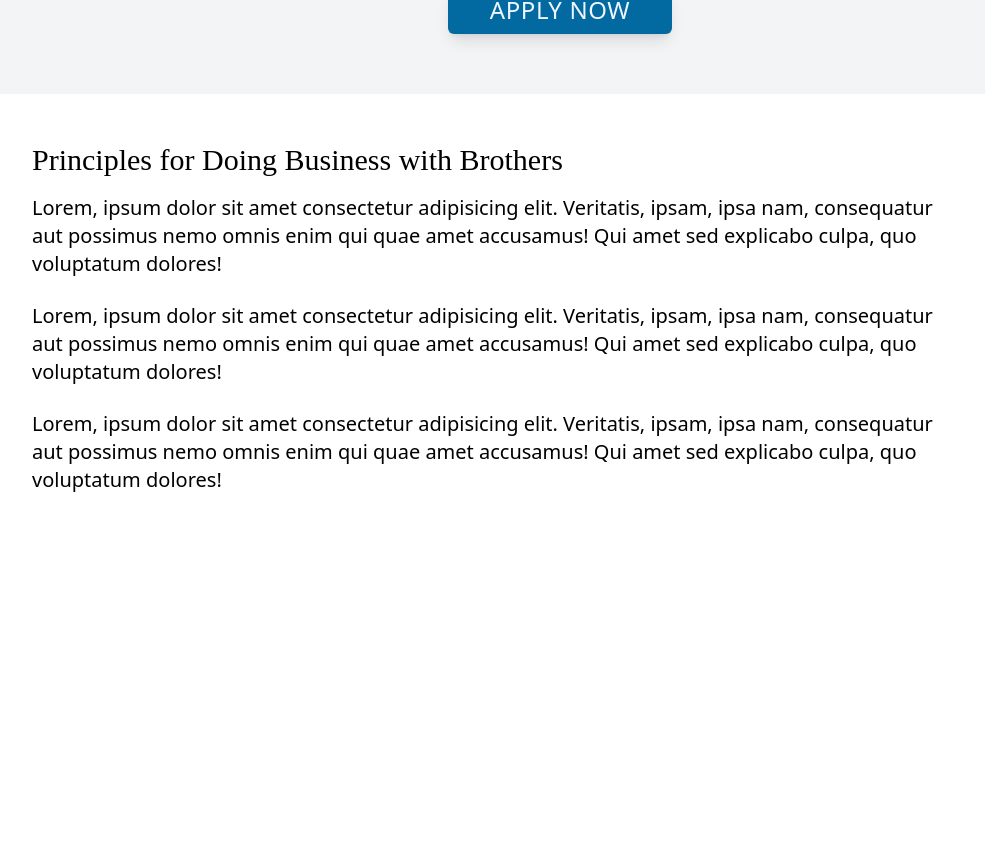
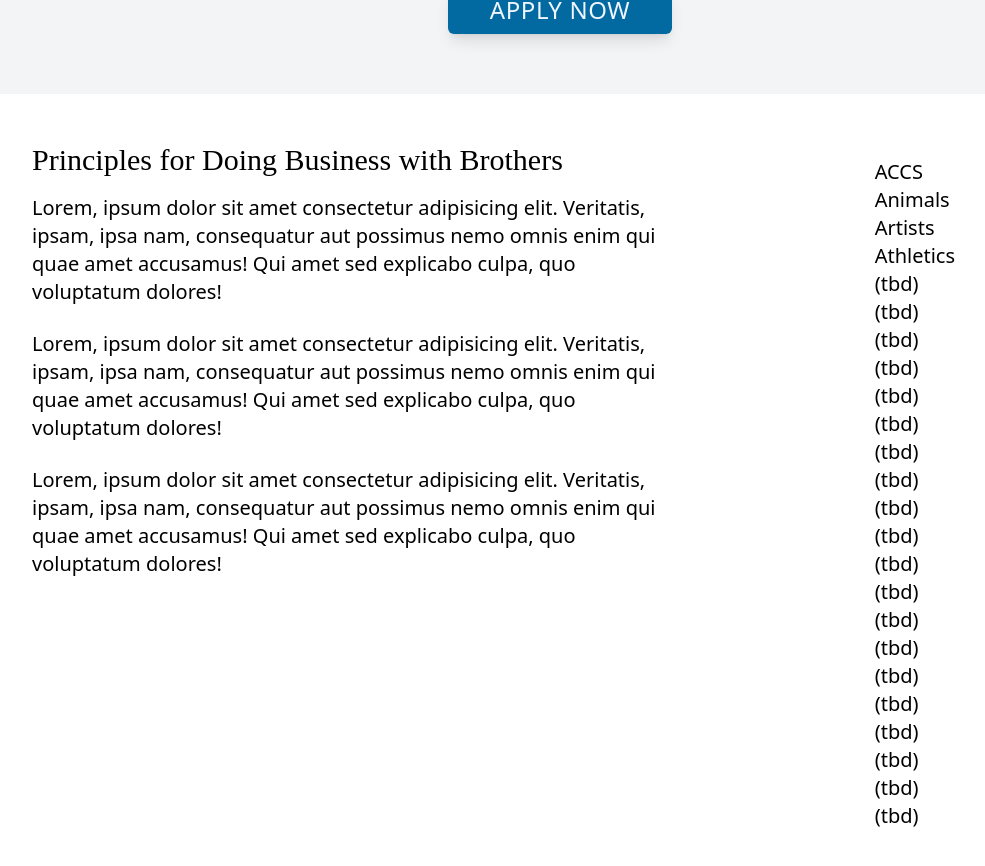
Before and after one commit to gdickison/PalouseFreeMarket, a Next.js app: page / in a window 1280 px wide. Shown: the part 596-1462 px from the top of the page, without its empty margins (80-1065 px from the left). Before the commit the page ends 1122 px from the top, so only its background shows below. Built offline with nearby package versions, Linux system fonts and the light colour scheme; a web font is replaced by a local one.

Commit message:
Add business listing sidebar

```diff
--- a/pages/index.js
+++ b/pages/index.js
@@ -29,7 +29,7 @@ const HomePage = () => {
                 <button type="submit" className="h-12 w-56 px-6 my-4 rounded-md shadow-lg bg-sky-700 text-blue-50 text-2xl uppercase tracking-wide">Apply Now</button>
             </div>
             <div className="flex p-8">
-                <div className="pl-20 w-5/6">
+                <div className="px-20 w-2/3">
                     <h1 className="font-display text-3xl py-4">Principles for Doing Business with Brothers</h1>
                     <div className="flex flex-col space-y-6">
                         <p className="text-xl">Lorem, ipsum dolor sit amet consectetur adipisicing elit. Veritatis, ipsam, ipsa nam, consequatur aut possimus nemo omnis enim qui quae amet accusamus! Qui amet sed explicabo culpa, quo voluptatum dolores!</p>
@@ -37,6 +37,34 @@ const HomePage = () => {
                         <p className="text-xl">Lorem, ipsum dolor sit amet consectetur adipisicing elit. Veritatis, ipsam, ipsa nam, consequatur aut possimus nemo omnis enim qui quae amet accusamus! Qui amet sed explicabo culpa, quo voluptatum dolores!</p>
                     </div>
                 </div>
+                <div className="w-1/3 p-8 text-xl">
+                    <ul className="px-20">
+                        <li><a href="#">ACCS</a></li>
+                        <li><a href="#">Animals</a></li>
+                        <li><a href="#">Artists</a></li>
+                        <li><a href="#">Athletics</a></li>
+                        <li><a href="#">(tbd)</a></li>
+                        <li><a href="#">(tbd)</a></li>
+                        <li><a href="#">(tbd)</a></li>
+                        <li><a href="#">(tbd)</a></li>
+                        <li><a href="#">(tbd)</a></li>
+                        <li><a href="#">(tbd)</a></li>
+                        <li><a href="#">(tbd)</a></li>
+                        <li><a href="#">(tbd)</a></li>
+                        <li><a href="#">(tbd)</a></li>
+                        <li><a href="#">(tbd)</a></li>
+                        <li><a href="#">(tbd)</a></li>
+                        <li><a href="#">(tbd)</a></li>
+                        <li><a href="#">(tbd)</a></li>
+                        <li><a href="#">(tbd)</a></li>
+                        <li><a href="#">(tbd)</a></li>
+                        <li><a href="#">(tbd)</a></li>
+                        <li><a href="#">(tbd)</a></li>
+                        <li><a href="#">(tbd)</a></li>
+                        <li><a href="#">(tbd)</a></li>
+                        <li><a href="#">(tbd)</a></li>
+                    </ul>
+                </div>
             </div>
         </div>
     )
--- a/public/styles/global.css
+++ b/public/styles/global.css
@@ -712,6 +712,18 @@ Ensure the default browser behavior of the `hidden` attribute.
   width: 2rem;
 }
 
+.w-1\/6 {
+  width: 16.666667%;
+}
+
+.w-2\/3 {
+  width: 66.666667%;
+}
+
+.w-1\/3 {
+  width: 33.333333%;
+}
+
 .flex-1 {
   flex: 1 1 0%;
 }
@@ -916,12 +928,26 @@ Ensure the default browser behavior of the `hidden` attribute.
   padding-bottom: 0.75rem;
 }
 
+.px-20 {
+  padding-left: 5rem;
+  padding-right: 5rem;
+}
+
+.px-10 {
+  padding-left: 2.5rem;
+  padding-right: 2.5rem;
+}
+
 .pl-20 {
   padding-left: 5rem;
 }
 
 .pr-10 {
   padding-right: 2.5rem;
+}
+
+.pl-12 {
+  padding-left: 3rem;
 }
 
 .text-left {
```
